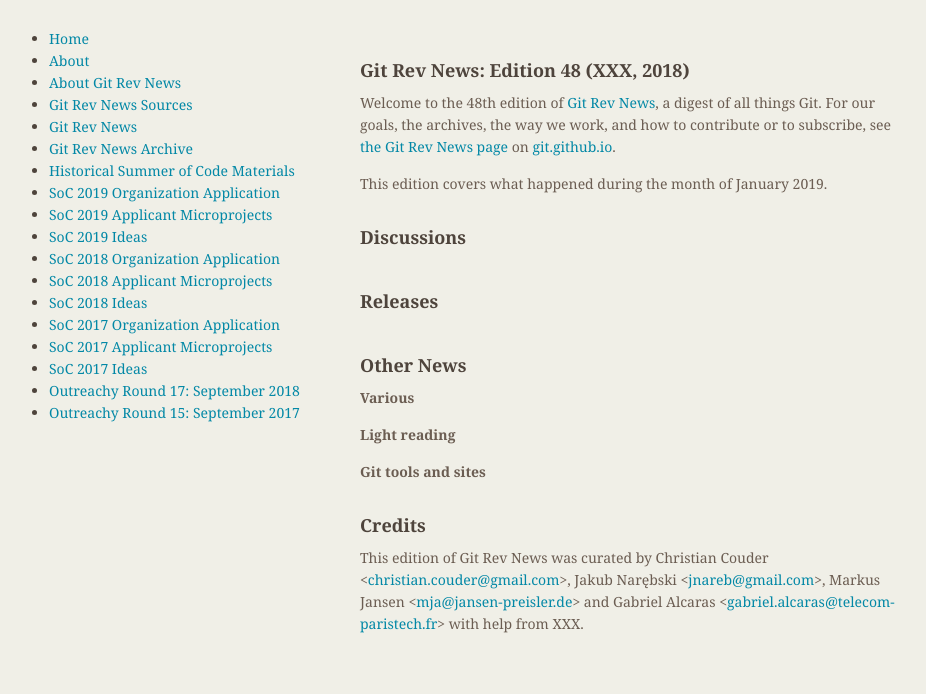
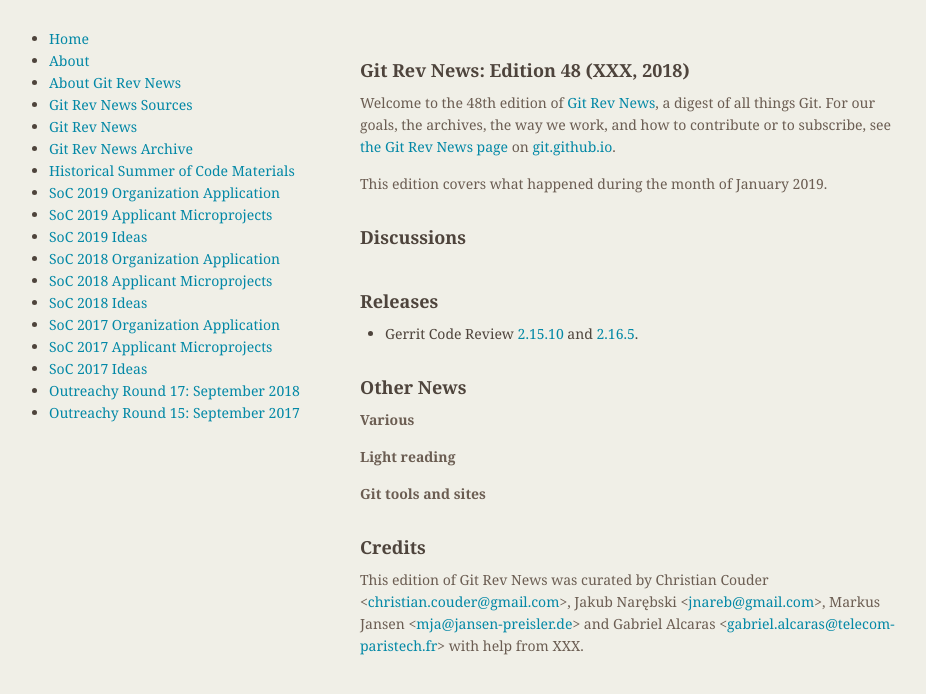
Before and after one commit to git/git.github.io, a Jekyll site: the page built from rev_news/drafts/edition-48.md, in a window 1280 px wide. Shown: the top 694 px of the page, without its empty margins (174-1100 px from the left). Built offline with Jekyll 4.4.1, drawn with Linux system fonts in a browser that asks for light colours.

Commit message:
rn-48: Add recent Gerrit releases
Change-Id: Idae90b017b1fbe0a6b208ccb042155c9a62ea81d
Signed-off-by: David Pursehouse <dpursehouse@collab.net>

```diff
--- a/rev_news/drafts/edition-48.md
+++ b/rev_news/drafts/edition-48.md
@@ -35,6 +35,8 @@
 
 ## Releases
 
+* Gerrit Code Review [2.15.10](https://www.gerritcodereview.com/2.15.html#21510)
+and [2.16.5](https://www.gerritcodereview.com/2.16.html#2165).
 
 ## Other News
 
```
